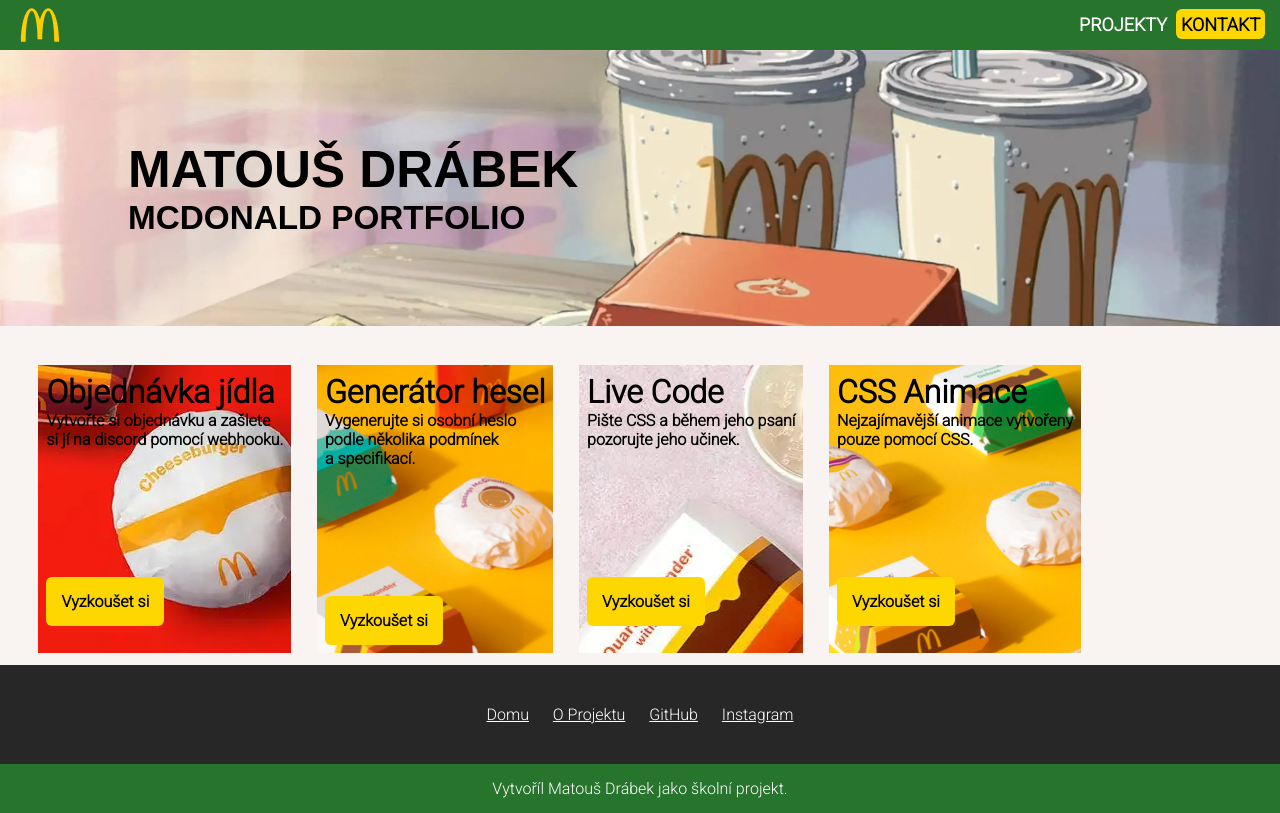
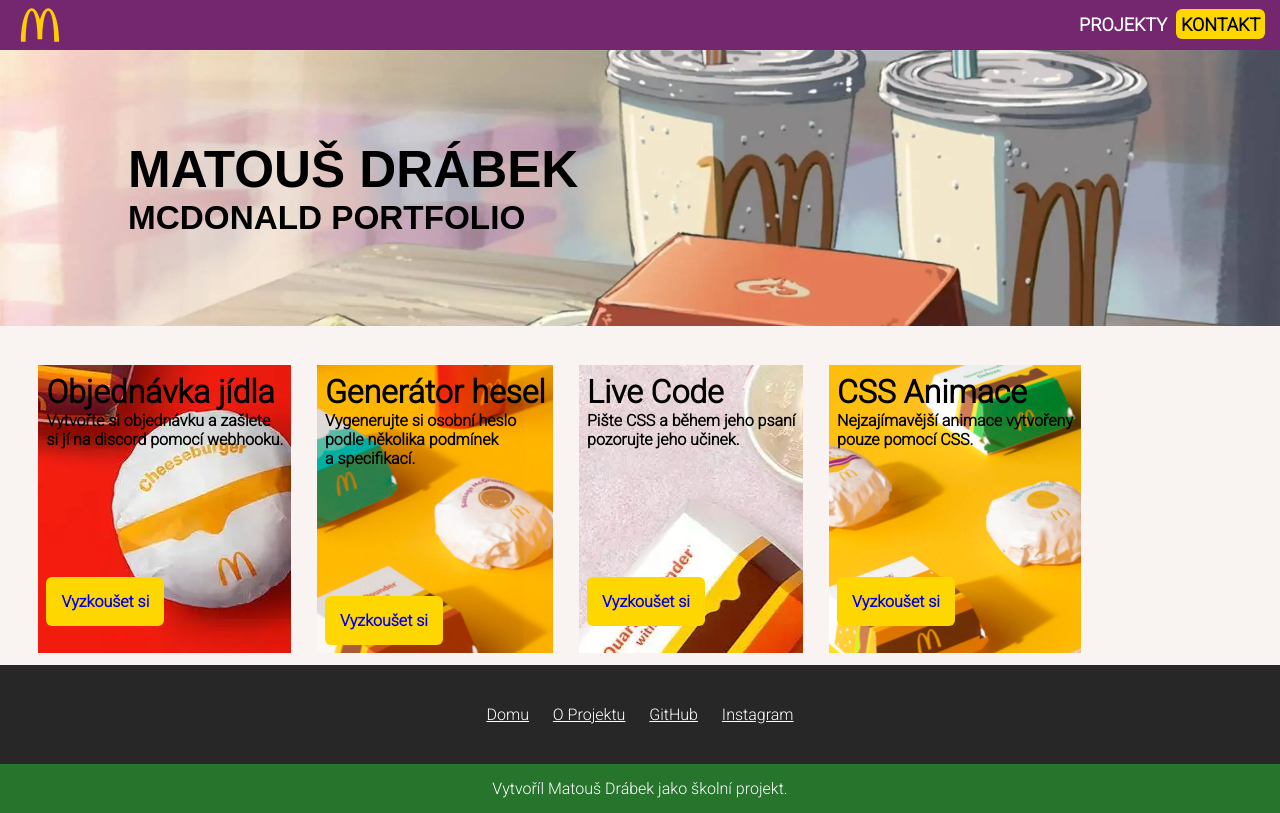
Before and after one commit to mathexresources/mcdonaldportfolio, a plain HTML site: page index.html in a window 1280 px wide. Drawn offline with Linux system fonts and the light colour scheme; a web font is replaced by a local one.

Commit message:
nová barva

```diff
--- a/styles.css
+++ b/styles.css
@@ -11,7 +11,7 @@
 header {
     margin: auto;
     height: 50px;
-    background-color: #27742d;
+    background-color: #74276e;
     opacity: 50;
     font-weight: 800;
 }
@@ -129,7 +129,6 @@ header {
     background-color: #ffd700;
     border-radius: 6px;
     transition: 300ms;
-    color: #000;
 }
 
 .button:hover {
```
